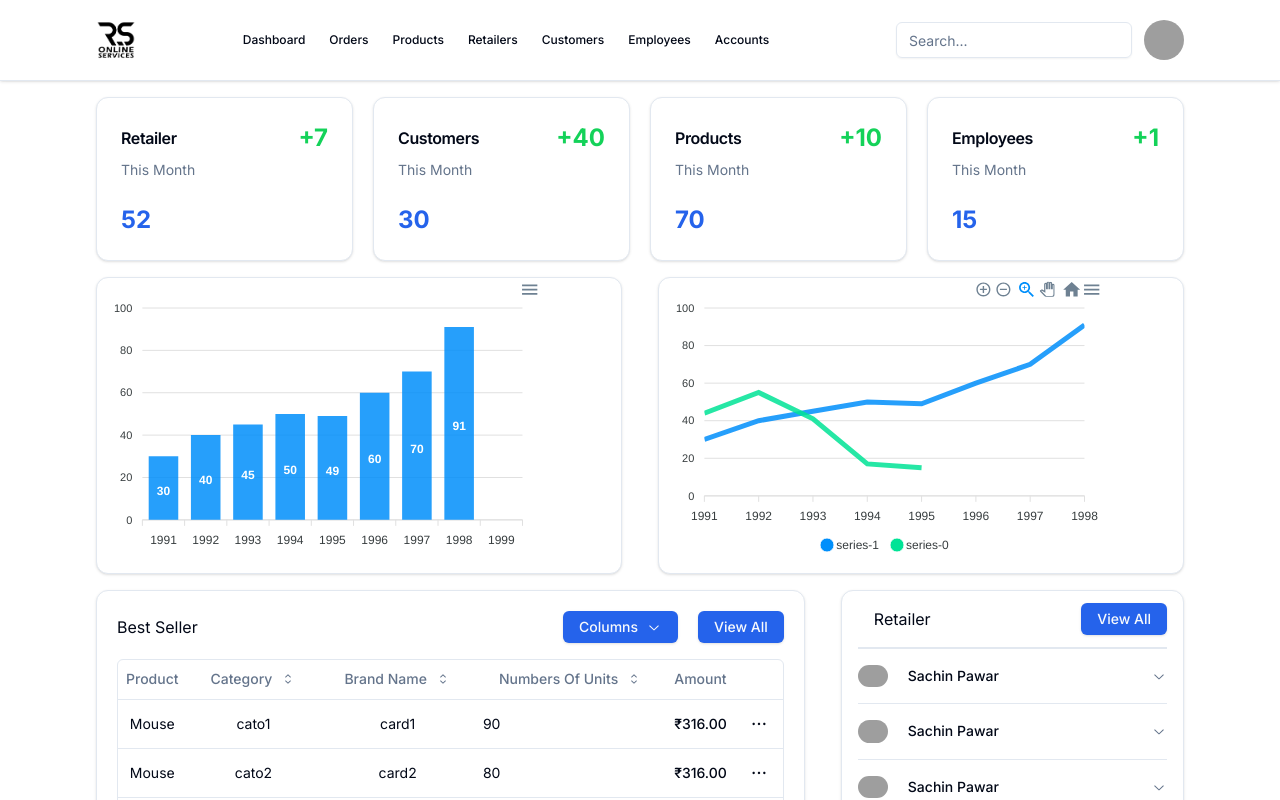
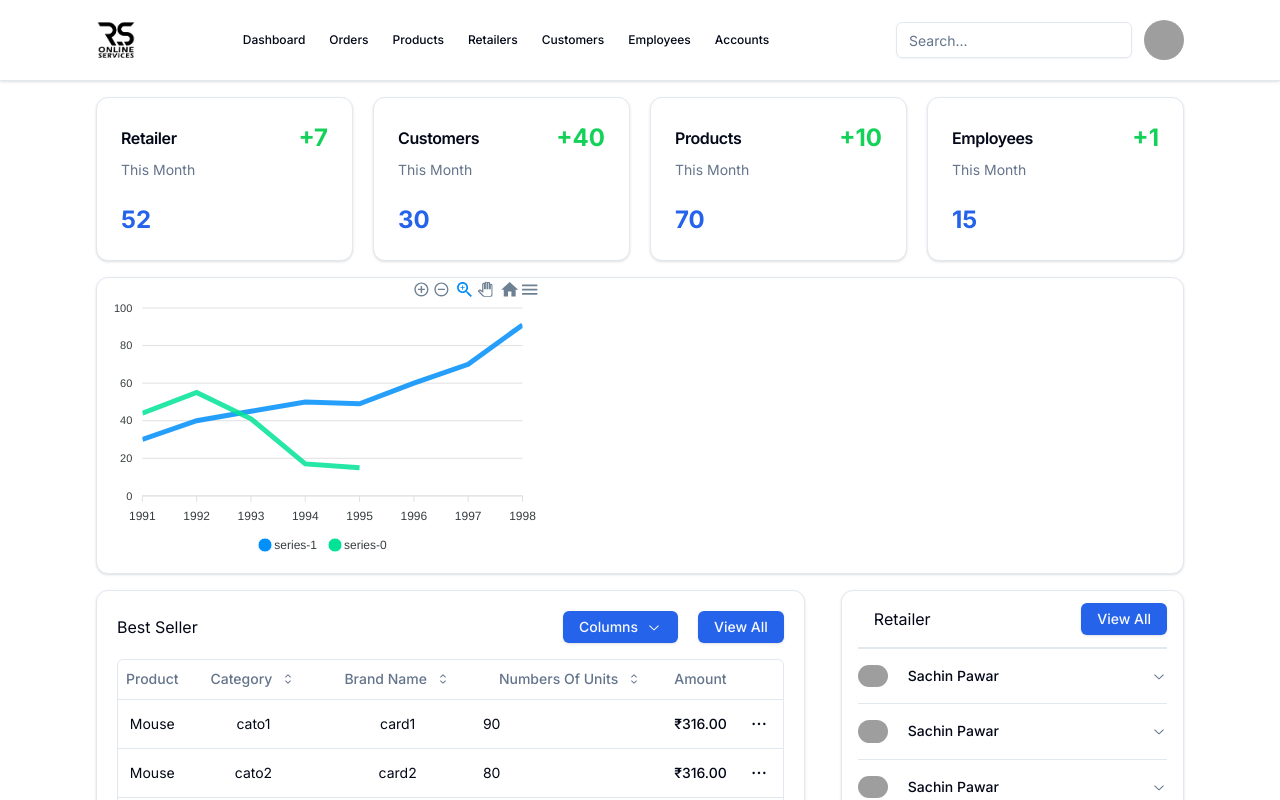
Before and after one commit to codefast-in/RS-OnLine-Admin, a Next.js app: page /admin in a window 1280 px wide. Shown: the top 800 px of the page. Built offline with nearby package versions, Linux system fonts and the light colour scheme; grey boxes are pictures that could not be loaded.

Commit message:
Update page.tsx

```diff
--- a/src/app/admin/page.tsx
+++ b/src/app/admin/page.tsx
@@ -49,7 +49,7 @@ export default function Home() {
 
       <div className="flex flex-row justify-between items-start  w-[85%] mt-4 gap-9">
         {/* <Pai_Chart /> */}
-        <Dchart />
+        {/* <Dchart /> */}
         <Line_Chart />
       </div>
       <div className="flex flex-row justify-around items-start mt-4  w-[85%] gap-9">
```
